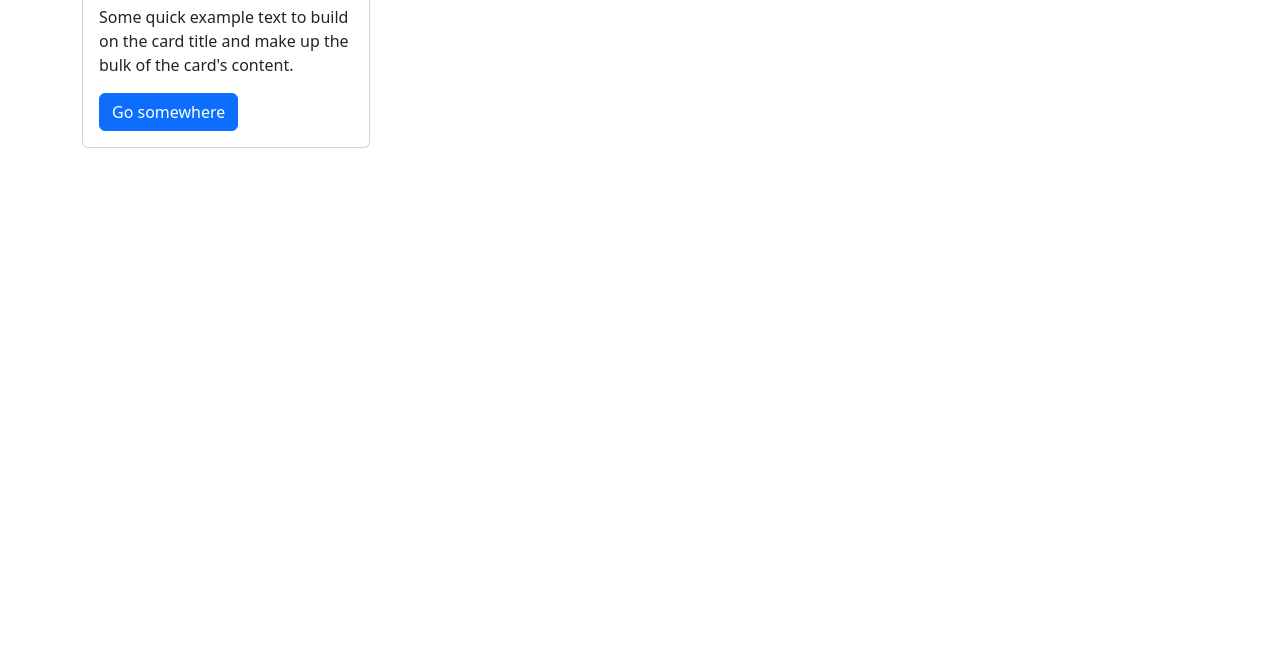
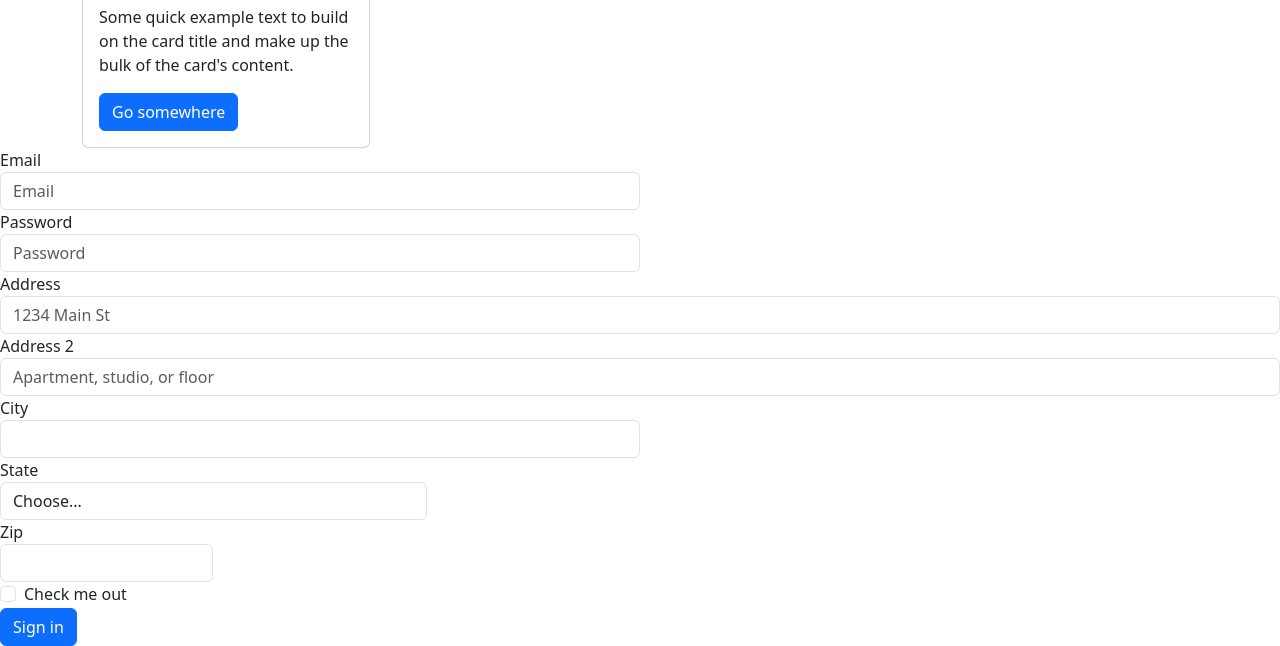
Before and after one commit to KeniaMontalvo/landingkpop, a plain HTML site: page index.html in a window 1280 px wide. Shown: the part 382-1028 px from the top of the page. Before the commit the page ends 800 px from the top, so only its background shows below. Drawn offline with nearby package versions, Linux system fonts and the light colour scheme.

Commit message:
Se agregó un formulario

```diff
--- a/index.html
+++ b/index.html
@@ -75,6 +75,57 @@
     </div>
   </div>
 
+
+  <!--Forms-->
+
+  <form>
+    <div class="form-row">
+      <div class="form-group col-md-6">
+        <label for="inputEmail4">Email</label>
+        <input type="email" class="form-control" id="inputEmail4" placeholder="Email">
+      </div>
+      <div class="form-group col-md-6">
+        <label for="inputPassword4">Password</label>
+        <input type="password" class="form-control" id="inputPassword4" placeholder="Password">
+      </div>
+    </div>
+    <div class="form-group">
+      <label for="inputAddress">Address</label>
+      <input type="text" class="form-control" id="inputAddress" placeholder="1234 Main St">
+    </div>
+    <div class="form-group">
+      <label for="inputAddress2">Address 2</label>
+      <input type="text" class="form-control" id="inputAddress2" placeholder="Apartment, studio, or floor">
+    </div>
+    <div class="form-row">
+      <div class="form-group col-md-6">
+        <label for="inputCity">City</label>
+        <input type="text" class="form-control" id="inputCity">
+      </div>
+      <div class="form-group col-md-4">
+        <label for="inputState">State</label>
+        <select id="inputState" class="form-control">
+          <option selected>Choose...</option>
+          <option>...</option>
+        </select>
+      </div>
+      <div class="form-group col-md-2">
+        <label for="inputZip">Zip</label>
+        <input type="text" class="form-control" id="inputZip">
+      </div>
+    </div>
+    <div class="form-group">
+      <div class="form-check">
+        <input class="form-check-input" type="checkbox" id="gridCheck">
+        <label class="form-check-label" for="gridCheck">
+          Check me out
+        </label>
+      </div>
+    </div>
+    <button type="submit" class="btn btn-primary">Sign in</button>
+  </form>
+
+
     <script src="https://cdn.jsdelivr.net/npm/bootstrap@5.3.0-alpha2/dist/js/bootstrap.bundle.min.js" integrity="sha384-qKXV1j0HvMUeCBQ+QVp7JcfGl760yU08IQ+GpUo5hlbpg51QRiuqHAJz8+BrxE/N" crossorigin="anonymous"></script>
   </body>
 </html>
```
